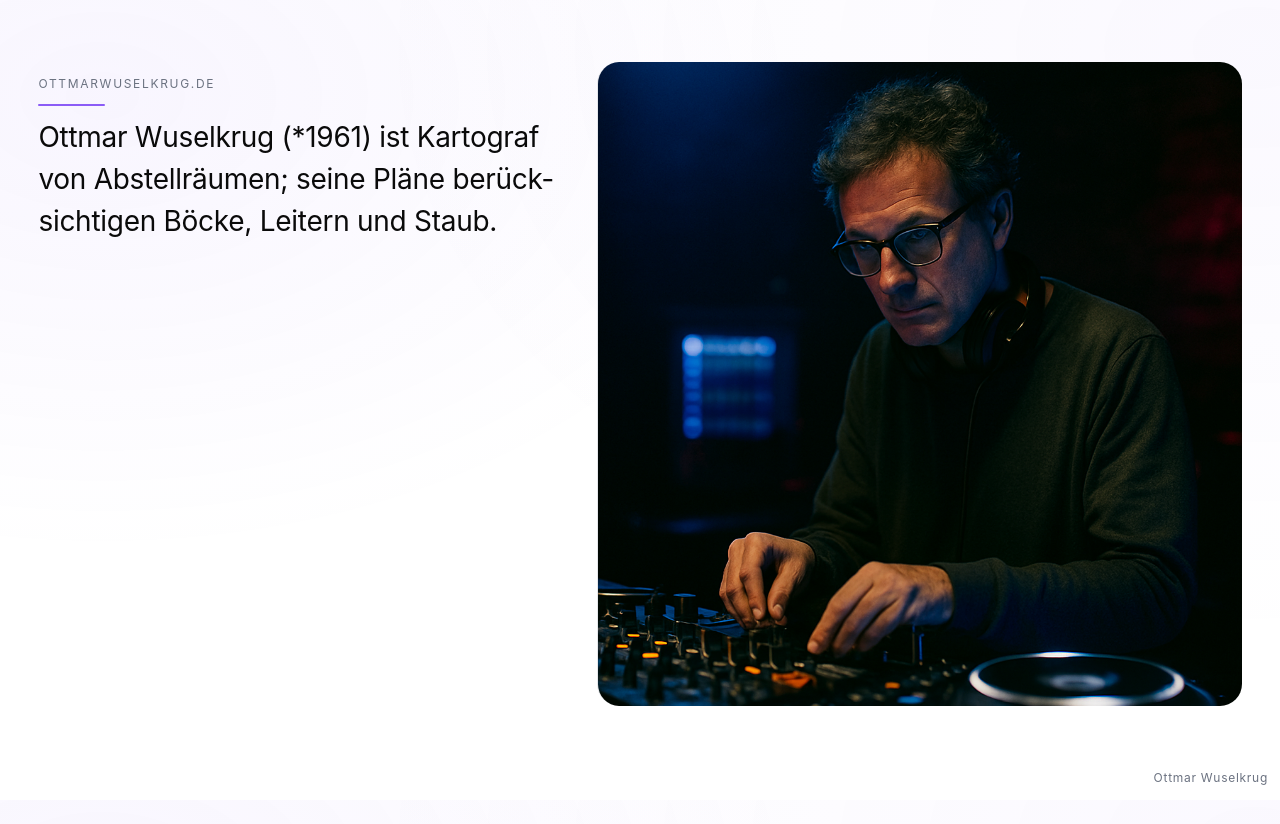
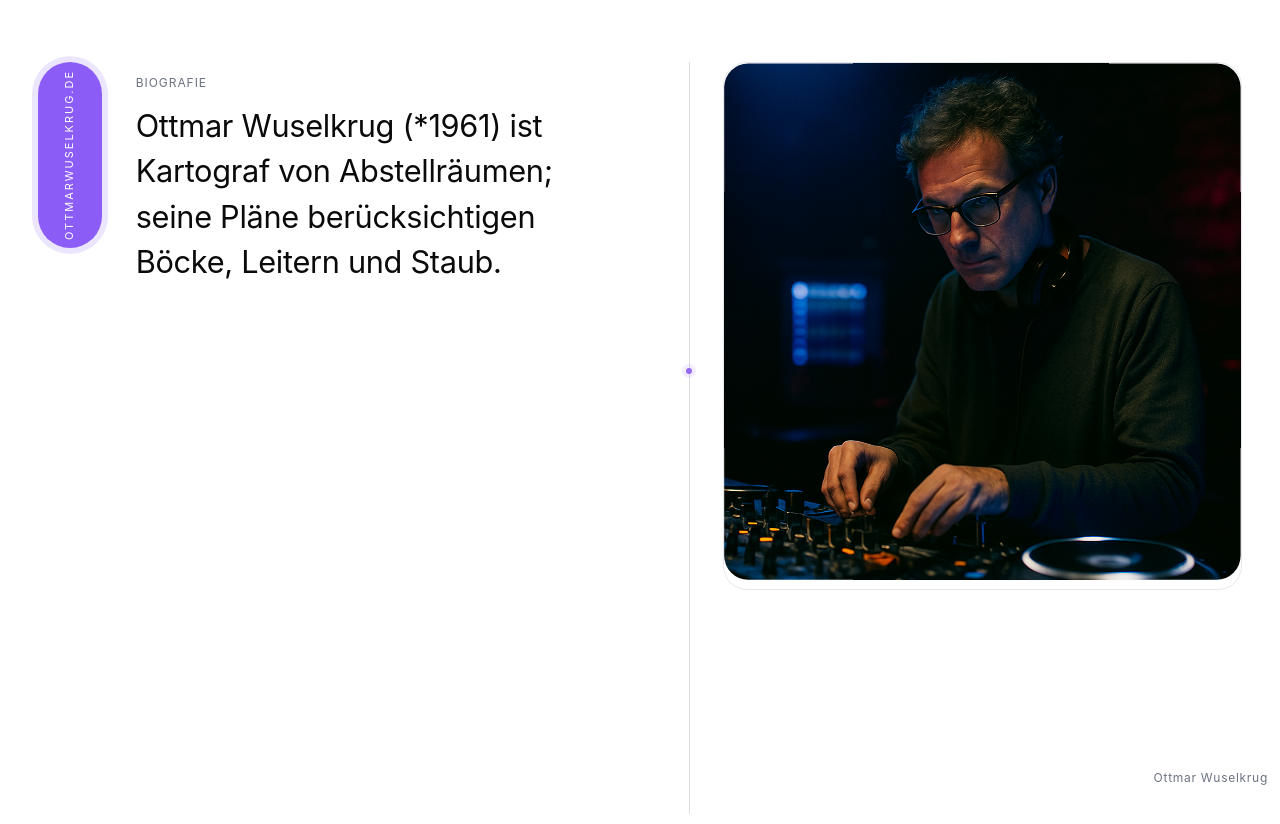
Before and after one commit to RobinPlenio/ow, a plain HTML site: page index.html in a window 1280 px wide. Drawn offline with Linux system fonts and the light colour scheme.

Commit message:
Update index.html

```diff
--- a/index.html
+++ b/index.html
@@ -14,79 +14,80 @@
   <meta property="og:image" content="assets/OW_1.png" />
   <link rel="icon" href="/favicon.ico" />
   <style>
-    /* Stylish, hip, playful + minimal */
+    /* Variation D — minimal, playful **separator line** between bio and image */
     :root {
       --bg: #ffffff;
       --fg: #0a0a0a;
-      --muted: #6b7280;      /* gray-500 */
-      --hairline: #e5e7eb;   /* gray-200 */
-      --acc: #111827;        /* gets randomized in JS */
-      --radius: 22px;
-      --maxw: 1440px;
+      --muted: #6b7280;
+      --hair: #e5e7eb;
+      --acc: #111827;       /* randomized in JS */
+      --radius: 24px;
+      --maxw: 1500px;
+      --inset: clamp(12px, 3vw, 48px);
+      --sep: color-mix(in oklab, var(--fg) 14%, transparent); /* thin line color */
     }
     @media (prefers-color-scheme: dark) {
-      :root {
-        --bg: #0b0b0b;
-        --fg: #f4f4f5;
-        --muted: #a1a1aa;    /* zinc-400 */
-        --hairline: #1f2937; /* gray-800 */
-      }
+      :root { --bg:#0b0b0b; --fg:#f4f4f5; --muted:#a1a1aa; --hair:#1f2937; --sep: rgba(255,255,255,.22); }
     }
 
     html, body { height: 100%; }
     body {
-      margin: 0; color: var(--fg);
-      background:
-        radial-gradient(700px 460px at 8% 12%, color-mix(in oklab, var(--acc) 6%, transparent), transparent),
-        radial-gradient(900px 600px at 98% 6%, color-mix(in oklab, var(--acc) 4%, transparent), transparent),
-        var(--bg);
+      margin: 0; color: var(--fg); background: var(--bg);
+      -webkit-font-smoothing: antialiased; -moz-osx-font-smoothing: grayscale; text-rendering: optimizeLegibility;
       font: 400 clamp(16px, 1.05vw + .6rem, 20px)/1.55 ui-sans-serif, -apple-system, system-ui, Segoe UI, Roboto, Helvetica, Arial, "Apple Color Emoji", "Segoe UI Emoji";
-      -webkit-font-smoothing: antialiased; -moz-osx-font-smoothing: grayscale; text-rendering: optimizeLegibility;
     }
 
-    main { min-height: 100svh; display: grid; place-items: center; padding: clamp(14px, 3vw, 48px); }
+    main { position: relative; min-height: 100svh; display: grid; place-items: center; padding: var(--inset); }
 
-    .stage {
+    .frame {
       width: min(100%, var(--maxw));
       min-height: clamp(560px, 94svh, 1200px);
-      display: grid; gap: clamp(16px, 3vw, 48px);
-      grid-template-columns: minmax(280px, 520px) 1fr; /* text left, visual right */
+      display: grid; gap: clamp(12px, 2.6vw, 36px);
+      grid-template-columns: 64px minmax(300px, 520px) 1px 1fr; /* rail | text | divider | image */
       align-items: start;
     }
 
-    .text { padding-top: clamp(6px, 1vw, 14px); }
-    .kicker { font-size: 12px; letter-spacing: .14em; text-transform: uppercase; color: var(--muted); margin: 0 0 10px 0; }
-    .kicker::after { content: ""; display: block; height: 2px; width: var(--rule, 64px); background: var(--acc); border-radius: 2px; margin-top: 10px; }
-
-    .bio {
-      font-size: clamp(18px, 1.1vw + 1rem, 28px);
-      letter-spacing: -0.01em; line-height: 1.5; margin: 0;
-      max-width: 36ch; text-wrap: balance; hyphens: auto; hanging-punctuation: first;
-      animation: fadeUp .5s ease both;
+    .rail { position: sticky; top: var(--inset); height: fit-content; background: var(--acc); color: #fff;
+      border-radius: 999px; display: grid; place-items: center; padding: 8px 0;
+      writing-mode: vertical-rl; text-orientation: mixed; transform: rotate(180deg);
+      font-size: 11px; letter-spacing: .18em; text-transform: uppercase;
+      box-shadow: 0 0 0 6px color-mix(in oklab, var(--acc) 16%, transparent);
     }
 
-    .visual { position: relative; border-left: 1px solid var(--hairline); overflow: clip; border-radius: var(--radius); }
+    .copy { padding-top: clamp(4px, 1vw, 12px); }
+    .caption { margin: 0 0 10px 0; font-size: 12px; letter-spacing: .08em; color: var(--muted); text-transform: uppercase; }
 
-    .portrait {
-      width: 100%; height: 100%; display: block; object-fit: cover;
-      transform-origin: 50% 50%; will-change: transform; /* for playful parallax */
-      animation: fadeIn .7s ease both;
+    .bio { margin: 0; max-width: 38ch; font-size: clamp(20px, 1.15vw + 1rem, 32px); letter-spacing: -.01em; line-height: 1.48;
+      text-wrap: balance; hyphens: auto; hanging-punctuation: first; animation: up .45s ease both; }
+
+    /* ——— playful, minimal separator ——— */
+    .divider { position: relative; align-self: stretch; width: 1px; background: var(--sep); border-radius: 999px; }
+    .divider::after {
+      content: ""; position: absolute; left: 50%; transform: translate(-50%, -50%);
+      top: var(--dot-y, 42%);
+      width: 6px; height: 6px; border-radius: 999px; background: var(--acc);
+      box-shadow: 0 0 0 4px color-mix(in oklab, var(--acc) 12%, transparent);
+      opacity: .9; pointer-events: none;
     }
 
-    .sticker { position: absolute; top: 14px; right: 14px; width: 10px; height: 10px; border-radius: 999px; background: var(--acc); box-shadow: 0 0 0 6px color-mix(in oklab, var(--acc) 14%, transparent); opacity: .9; pointer-events: none; }
+    .visual { position: relative; border: 1px solid var(--hair); border-radius: var(--radius); overflow: clip; }
+    .portrait { width: 100%; height: 100%; object-fit: cover; animation: reveal .9s cubic-bezier(.2,.7,.1,1) both; }
+
+    /* hide the image until the chosen src is preloaded to avoid a flash */
+    .portrait.is-loading { opacity: 0; }
 
     .brand { position: fixed; right: 12px; bottom: 12px; color: var(--muted); font-size: 12px; letter-spacing: .06em; }
 
-    @keyframes fadeUp { from { opacity: 0; transform: translateY(6px);} to { opacity: 1; transform: none; } }
-    @keyframes fadeIn { from { opacity: 0; } to { opacity: 1; } }
+    @keyframes up { from { opacity: 0; transform: translateY(6px);} to { opacity: 1; transform: none; } }
+    @keyframes reveal { from { clip-path: inset(6% round var(--radius)); opacity:.0; } to { clip-path: inset(0 round var(--radius)); opacity:1; } }
 
-    @media (prefers-reduced-motion: reduce) {
-      .bio, .portrait { animation: none; }
-    }
+    @media (prefers-reduced-motion: reduce) { .bio, .portrait { animation: none; } }
 
-    @media (max-width: 900px) {
-      .stage { grid-template-columns: 1fr; }
-      .visual { order: 2; border-left: none; border-radius: 18px; }
+    @media (max-width: 1000px) {
+      .frame { grid-template-columns: 1fr; }
+      .rail { position: static; writing-mode: horizontal-tb; transform:none; width: max-content; border-radius: 999px; padding: 6px 10px; box-shadow: none; margin-bottom: 6px; }
+      .divider { display: none; }
+      .visual { order: 2; }
       .portrait { aspect-ratio: 1 / 1; height: auto; }
       .brand { position: static; text-align: center; padding-top: 10px; }
     }
@@ -94,21 +95,22 @@
 </head>
 <body>
   <main>
-    <div class="stage" id="stage">
-      <section class="text">
-        <p class="kicker">ottmarwuselkrug.de</p>
-        <p id="bio" class="bio">Lade Biografie …</p>
+    <div class="frame">
+      <aside class="rail" aria-hidden="true">ottmarwuselkrug.de</aside>
+      <section class="copy">
+        <p class="caption">Biografie</p>
+        <p class="bio" id="bio">Lade Biografie …</p>
       </section>
-      <section class="visual" id="visual">
-        <span class="sticker" aria-hidden="true"></span>
-        <img src="assets/OW_1.png" alt="Porträt von Ottmar Wuselkrug" class="portrait" id="portrait" fetchpriority="high" />
+      <div class="divider" id="divider" aria-hidden="true"></div>
+      <section class="visual">
+        <img alt="Porträt von Ottmar Wuselkrug" class="portrait is-loading" id="portrait" fetchpriority="high" />
       </section>
     </div>
   </main>
   <div class="brand" aria-hidden="true">Ottmar Wuselkrug</div>
 
   <script>
-    // Content manifests override these arrays if present at the repo root.
+    // Manifests override these arrays if present at the repo root.
     const BIOS = [
       "Ottmar Wuselkrug ist freier Kurator und Publizist mit Fokus auf dokumentarische Positionen und kleine Formen.",
       "Ottmar Wuselkrug (*1970 in Karl-Marx-Stadt) ist DJ für private Anlässe und Autor kürzerer Sachtexte."
@@ -118,11 +120,11 @@
       'assets/OW_1.png','assets/OW_2.png','assets/OW_3.png','assets/OW_4.png','assets/OW_5.png','assets/OW_6.png','assets/OW_7.png'
     ];
 
-    const ACCENTS = ['#ff3e00','#0ea5e9','#10b981','#f43f5e','#8b5cf6','#f59e0b'];
+    const ACCENTS = ['#111827','#0ea5e9','#10b981','#f43f5e','#8b5cf6','#f59e0b'];
 
     const bioEl = document.getElementById('bio');
     const imgEl = document.getElementById('portrait');
-    const visual = document.getElementById('visual');
+    const divider = document.getElementById('divider');
 
     function pickIndex(key, len) {
       const last = Number(sessionStorage.getItem(key) ?? -1);
@@ -139,11 +141,25 @@
       if (desc) desc.setAttribute('content', text.slice(0, 160));
       const og = document.querySelector('meta[property="og:description"]');
       if (og) og.setAttribute('content', text.slice(0, 200));
-      document.title = 'O.W.';
+      document.title = 'O.W. ';
     }
 
-    function setImage(url) {
-      imgEl.src = url;
+    async function setImage(url) {
+      const img = document.getElementById('portrait');
+      if (!img) return;
+      img.classList.add('is-loading');
+
+      // Preload to avoid showing any default image
+      const pre = new Image();
+      pre.fetchPriority = 'high';
+      pre.decoding = 'async';
+      const loaded = new Promise((res, rej) => { pre.onload = res; pre.onerror = rej; });
+      pre.src = url;
+      try { await loaded; } catch (_) {}
+
+      img.src = url;
+      img.classList.remove('is-loading');
+
       const ogImg = document.querySelector('meta[property="og:image"]');
       if (ogImg) ogImg.setAttribute('content', url);
     }
@@ -156,32 +172,19 @@
       const i = pickIndex('accIdx', ACCENTS.length);
       const acc = ACCENTS[i];
       document.documentElement.style.setProperty('--acc', acc);
-      // playful rule width & update theme-color for mobile UI tint
-      const rule = Math.round(48 + Math.random() * 64) + 'px';
-      document.documentElement.style.setProperty('--rule', rule);
       const theme = document.querySelector('meta[name="theme-color"][media*="light"]');
       if (theme) theme.setAttribute('content', acc);
     }
 
-    function mountParallax() {
-      if (matchMedia('(prefers-reduced-motion: reduce)').matches) return;
-      let raf = 0;
-      visual.addEventListener('pointermove', (e) => {
-        const r = visual.getBoundingClientRect();
-        const px = (e.clientX - r.left) / r.width - 0.5;
-        const py = (e.clientY - r.top) / r.height - 0.5;
-        cancelAnimationFrame(raf);
-        raf = requestAnimationFrame(() => {
-          imgEl.style.transform = `translate3d(${px*6}px, ${py*6}px, 0) scale(1.01)`;
-        });
-      });
-      visual.addEventListener('pointerleave', () => {
-        imgEl.style.transform = 'translate3d(0,0,0)';
-      });
+    function placeDot() {
+      // per-visit playful dot along the divider
+      const y = Math.round(18 + Math.random()*64) + '%';
+      divider && divider.style.setProperty('--dot-y', y);
     }
 
     (async function init() {
       setAccent();
+      placeDot();
       const [biosMaybe, imgsMaybe] = await Promise.all([
         loadJSON('bios.json'),
         loadJSON('images.json')
@@ -194,7 +197,6 @@
 
       setBio(bios[bi]);
       setImage(imgs[ii]);
-      mountParallax();
     })();
   </script>
 </body>
```
